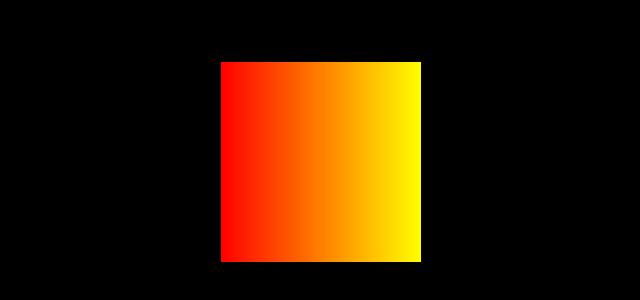
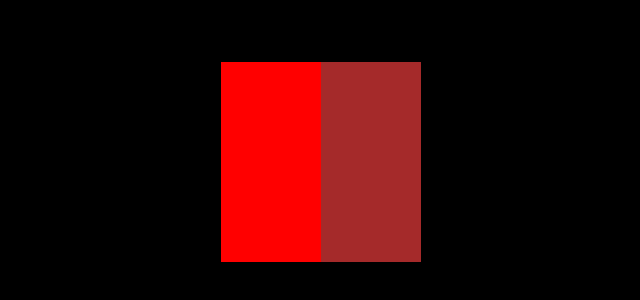
Before and after one commit to feraldruid1/twocolors, a plain HTML site: page index.html in a window 1280 px wide. Shown: the part 238-538 px from the top of the page, without its empty margins (319-959 px from the left). Drawn offline with Linux system fonts and the light colour scheme.

Commit message:
before after

```diff
--- a/style.css
+++ b/style.css
@@ -12,5 +12,17 @@ body {
     background-color: white;
     width: 200px;
     height: 200px;
-    background-image: linear-gradient(to right, red , yellow);
+
 }
+.colordiv::before {
+    content: "";
+    width: 100px;
+    height: 200px;
+    background-color: red;
+}
+.colordiv::after {
+    content: "";
+    width: 100px;
+    height: 200px;
+    background-color: brown;
+}
```
